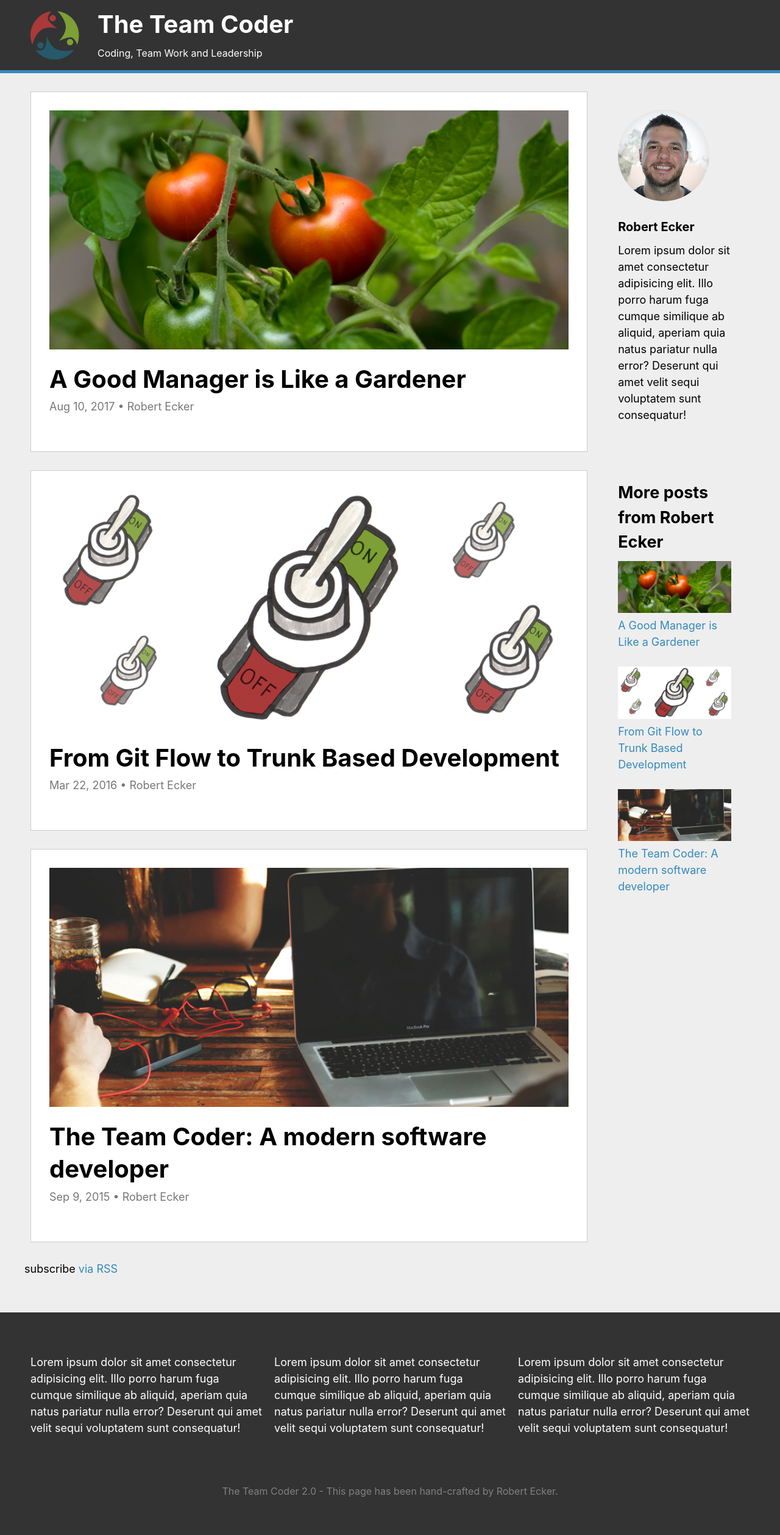
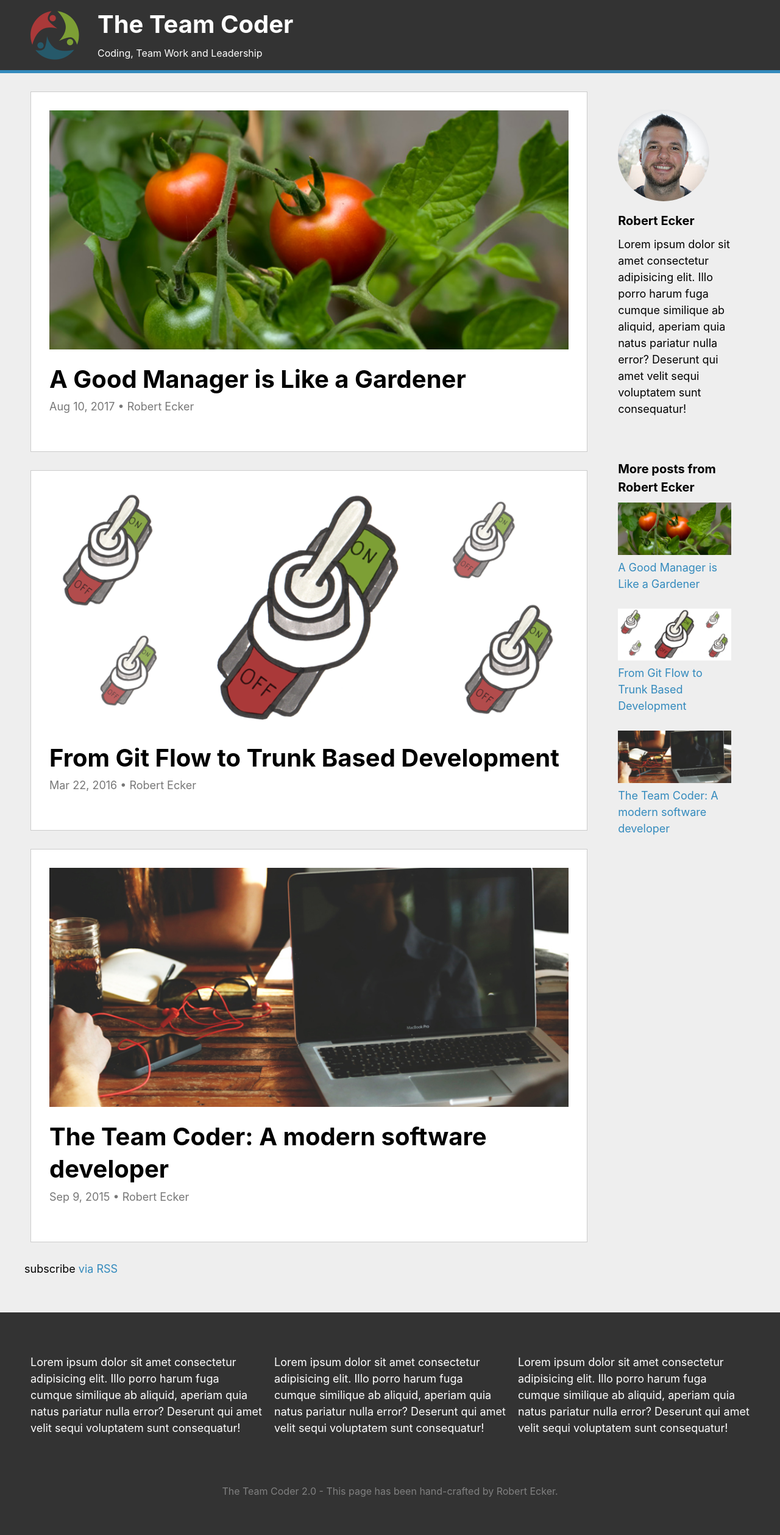
Before and after one commit to team-coder/team-coder.com, a Jekyll site: the page built from index.markdown, in a window 1280 px wide. Shown: the whole page at 61% size. Built offline with Jekyll 4.4.1, drawn with Linux system fonts in a browser that asks for light colours.

Commit message:
Improve layout and accessibility of the sidebar

```diff
--- a/_includes/sidebar.html
+++ b/_includes/sidebar.html
@@ -1,15 +1,20 @@
-<div class="sidebar-container">
+<aside class="sidebar-container">
+    <section class="sidebar-section">
         <img src="/assets/images/robert-ecker.jpg" alt="a picture of Robert Ecker" class="author-picture">
-    <p class="author-name">Robert Ecker</p>
+        <span itemscope itemprop="author" itemtype="http://schema.org/Person">
+            <span itemprop="name">
+                <h2 class="sidebar-author-name">Robert Ecker</h2>
+            </span>
+            <span itemprop="description">
                 Lorem ipsum dolor sit amet consectetur adipisicing elit.
                 Illo porro harum fuga cumque similique ab aliquid,
                 aperiam quia natus pariatur nulla error? Deserunt qui
                 amet velit sequi voluptatem sunt consequatur!
+            </span>
+        </span>
+    </section>
 
-    <br>
-    <br>
-    <br>
-
+    <section class="sidebar-section">
         {%- if site.posts.size > 0 -%}
         <h2>More posts from Robert Ecker</h2>
         {%- for post in site.posts -%}
@@ -20,4 +25,5 @@
         <br><br>
         {%- endfor -%}
         {%- endif -%}
-</div>
+    </section>
+</aside>
--- a/assets/css/style.scss
+++ b/assets/css/style.scss
@@ -70,12 +70,6 @@
 
 .author-picture {
     border-radius: 50%;
-}
-
-.author-name {
-    font-weight: bold;
-    font-size: 20px;
-    margin-bottom: 10px;
 }
 
 /**** Align images in posts **********/
@@ -159,6 +153,17 @@
     width: 200px;
 }
 
+.sidebar-section {
+    margin-bottom: 70px;
+
+    h2 {
+        font-weight: bold;
+        font-size: 20px;
+        margin-top: 10px;
+        margin-bottom: 10px;
+    }
+}
+
 
 /**** Footer *************************************************/
 
@@ -233,7 +238,7 @@
         display: block;
     }
 
-    .author-name {
+    .sidebar-author-name {
         text-align: center;
     }
 
```
Lines whose indentation alone changed are shown as unchanged.
